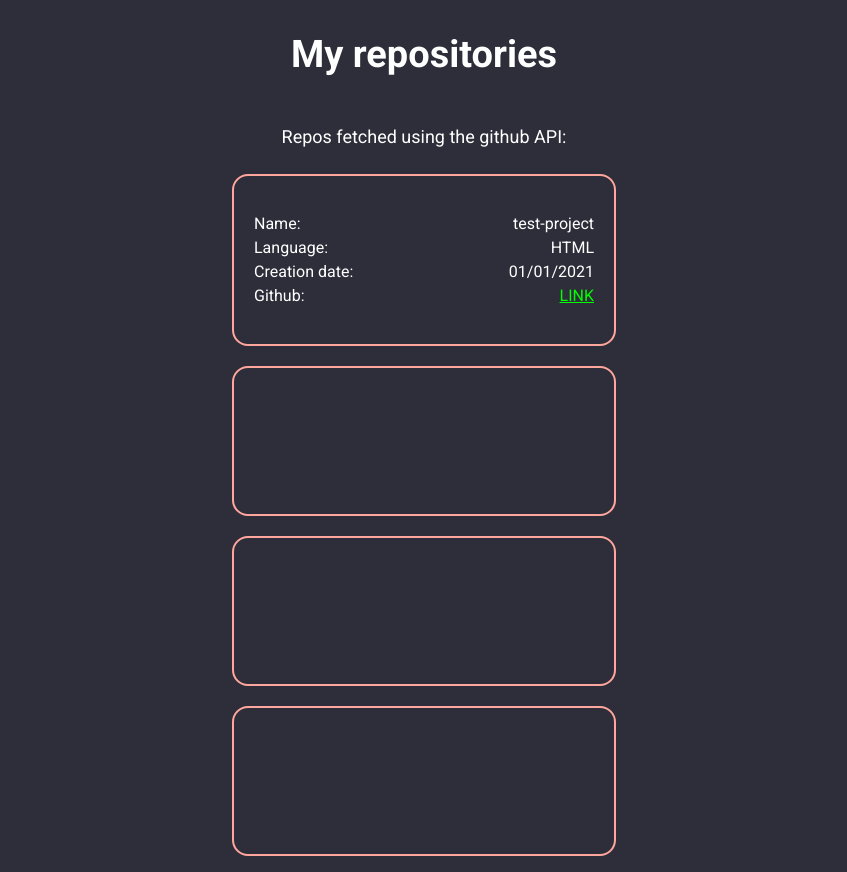
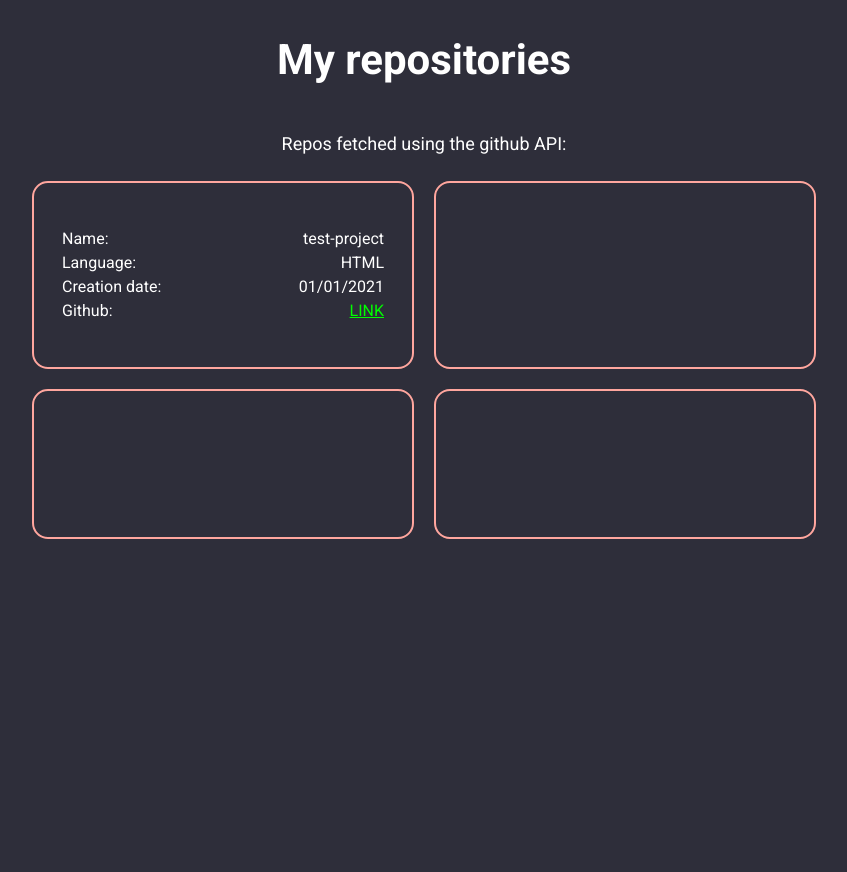
Before and after one commit to bartekrzesista/list-of-projects, a website built with Parcel: page src/index.html in a window 1280 px wide. Shown: the whole page, without its empty margins (216-1063 px from the left). After the commit the page ends 800 px from the top, so only its background shows below. Built offline with nearby package versions, Linux system fonts and the light colour scheme.

Commit message:
add desktop styles

```diff
--- a/src/scss/index.scss
+++ b/src/scss/index.scss
@@ -65,3 +65,22 @@ body {
     }
 
 }
+
+@media only screen and (min-width: 768px) {
+    .main {
+        &__heading {
+            font-size: 42px;
+        }
+
+        &__content-grid {
+            max-width: 800px;
+            grid-template-columns: 1fr 1fr;
+        }
+    }
+
+    .repo {
+        &__list {
+            padding: 16px;
+        }
+    }
+}
```
